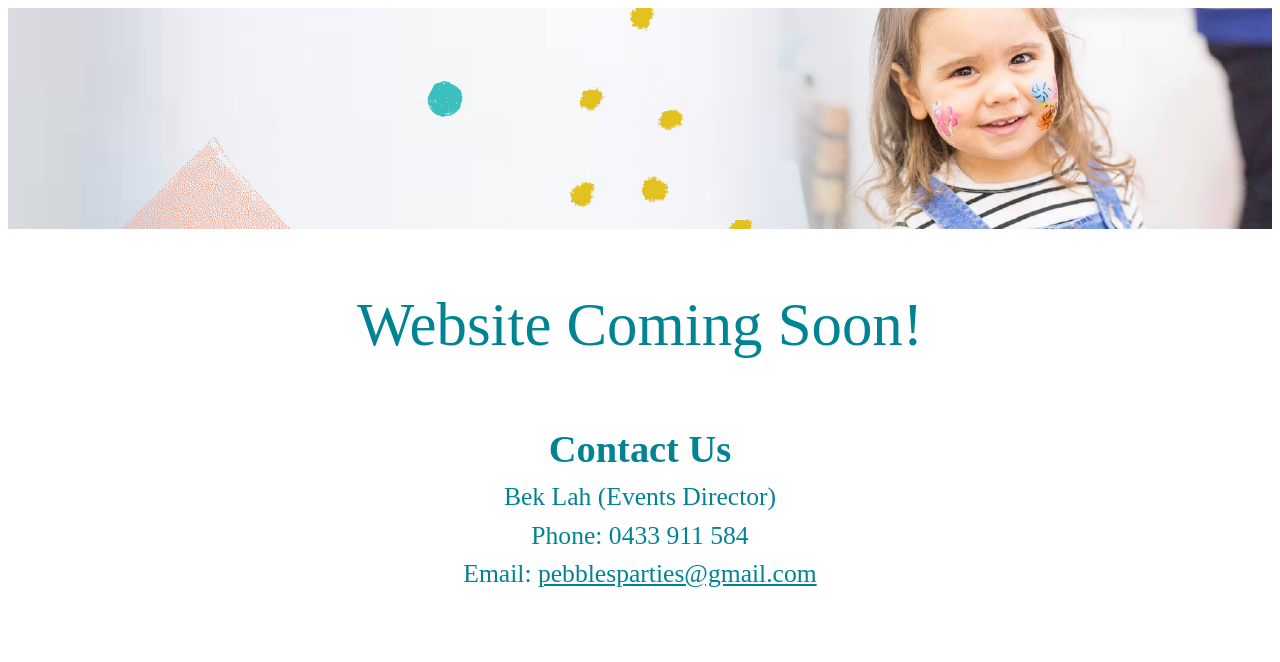
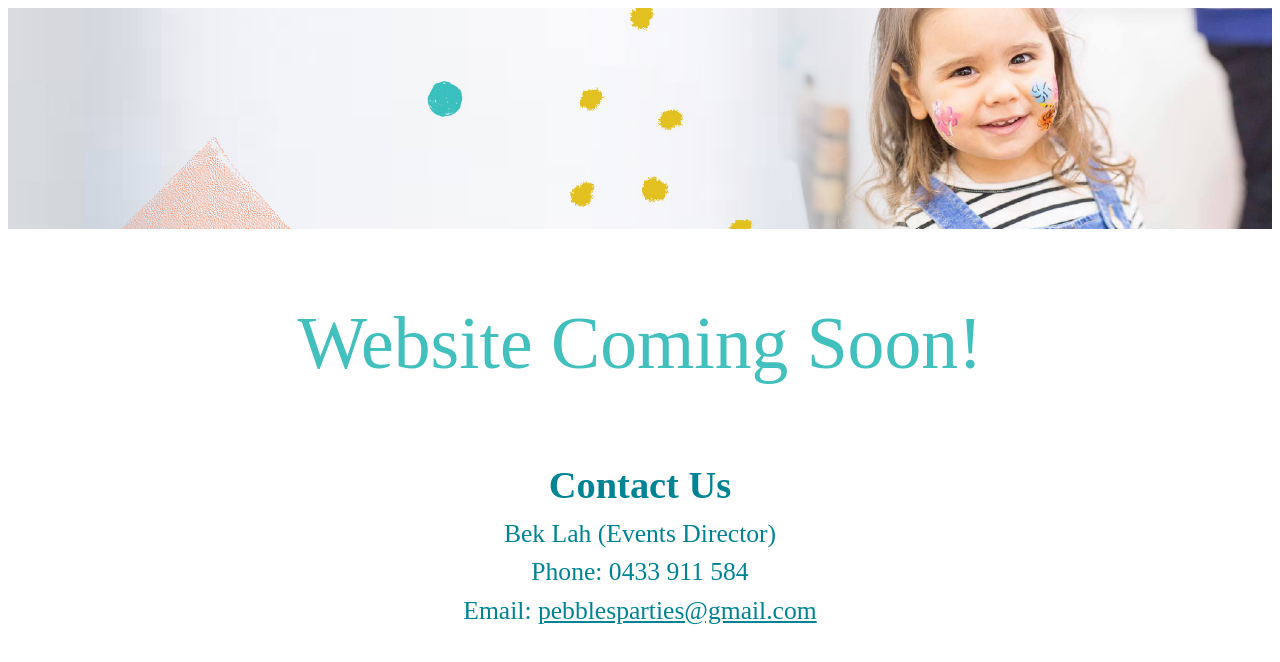
Before and after one commit to jolane/www.pebblesparties.com, a Gatsby site: page / in a window 1280 px wide. Built offline with nearby package versions, Linux system fonts and the light colour scheme; Gatsby itself is replaced by a stand-in of ours.

Commit message:
Adjusted Heading

```diff
--- a/src/components/Heading.js
+++ b/src/components/Heading.js
@@ -3,12 +3,19 @@ import styled from 'styled-components'
 
 import { colors } from '../styles/vars'
 
-export default ({ children }) => <Heading>{children}</Heading>
+export default (props) => <Heading {...props}>{props.children}</Heading>
 
 const Heading = styled.h3`
-  color: ${colors.secondary};
+  color: ${colors.primary};
   font-family: 'BrandonGrotesqueWeb-Bold';
   text-align: center;
-  font-size: 3.8em;
+  font-size: 4.6em;
   font-weight: normal;
+  line-height: 1.1;
+  max-width: 23em;
+  position: relative;
+  margin: 1em auto;
+  ${props => props.dark && `
+    color: ${colors.secondary};
+  `}
 `
```
